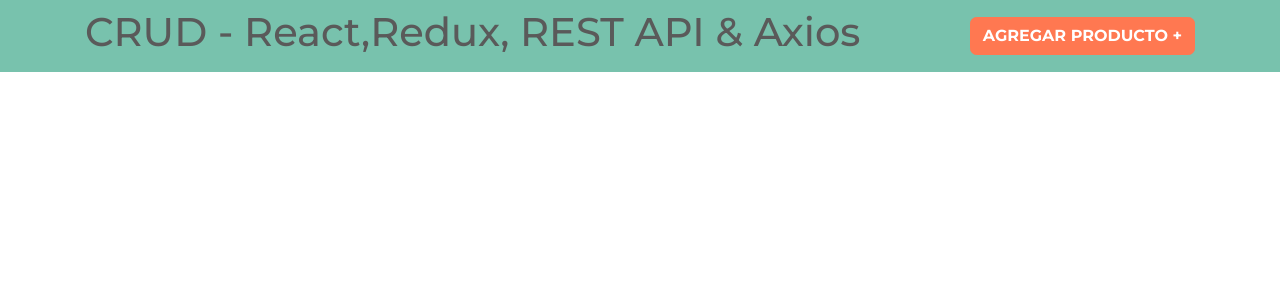
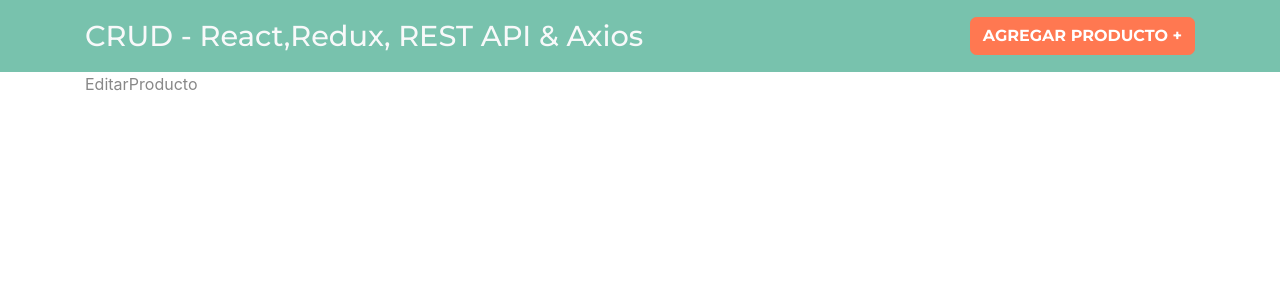
Before and after one commit to martin0123478/Products-Redux, a React (Vite) app: page /productos/editar/1 in a window 1280 px wide. Shown: the top 300 px of the page. Built offline with nearby package versions, Linux system fonts and the light colour scheme.

Commit message:
feat:create routes and components

```diff
--- a/package.json
+++ b/package.json
@@ -11,7 +11,8 @@
   },
   "dependencies": {
     "react": "^18.2.0",
-    "react-dom": "^18.2.0"
+    "react-dom": "^18.2.0",
+    "react-router-dom": "^6.11.1"
   },
   "devDependencies": {
     "@types/react": "^18.0.28",
--- a/src/App.jsx
+++ b/src/App.jsx
@@ -1,11 +1,22 @@
-
+import { BrowserRouter,Route,Routes } from "react-router-dom"
 import Header from "./components/Header"
-
+import Productos from "./components/Productos"
+import NuevoProducto from "./components/NuevoProducto"
+import EditarProducto from "./components/EditarProducto"
 function App() {
   return(
-  <>
+  <BrowserRouter>
   <Header/>
-  </>
+  <div className="container">
+    <Routes>
+      <Route path="/" element={<Productos/>}/>
+      <Route path="/productos/nuevo" element={<NuevoProducto/>}/>
+      <Route path="/productos/editar/:id" element={<EditarProducto/>}/>
+    </Routes>
+
+  </div>
+  </BrowserRouter>
+
   )
 
 }
--- /dev/null
+++ b/src/components/EditarProducto.jsx
@@ -0,0 +1,11 @@
+import React from 'react'
+
+const EditarProducto = () => {
+  return (
+    <div>
+      EditarProducto
+    </div>
+  )
+}
+
+export default EditarProducto
--- a/src/components/Header.jsx
+++ b/src/components/Header.jsx
@@ -1,12 +1,15 @@
 
-
+import { Link } from "react-router-dom"
 const Header = () => {
   return (
     <nav className="navbar navbar-expand-lg navbar-dark bg-primary justify-content-between">
         <div className="container">
-            <h1>CRUD -  React,Redux, REST API & Axios</h1>
-            <a className="btn btn-danger nuevo-post d-block d-block d-md-inline-block"
-             href="/productos/nuevo">Agregar producto &#43;</a>
+            <h1>
+                <Link to={'/'} className="text-light">CRUD -  React,Redux, REST API & Axios
+                </Link>
+            </h1>
+            <Link className="btn btn-danger nuevo-post d-block d-block d-md-inline-block"
+             to={"/productos/nuevo"}>Agregar producto &#43;</Link>
         </div>
     </nav>
   )
--- /dev/null
+++ b/src/components/NuevoProducto.jsx
@@ -0,0 +1,11 @@
+import React from 'react'
+
+const NuevoProducto = () => {
+  return (
+    <div>
+      nuevo producto
+    </div>
+  )
+}
+
+export default NuevoProducto
--- /dev/null
+++ b/src/components/Productos.jsx
@@ -0,0 +1,11 @@
+import React from 'react'
+
+const Productos = () => {
+  return (
+    <div>
+      productos
+    </div>
+  )
+}
+
+export default Productos
```
Also changed, not shown: 1 other file (tests, documents, lock files or other folders).
